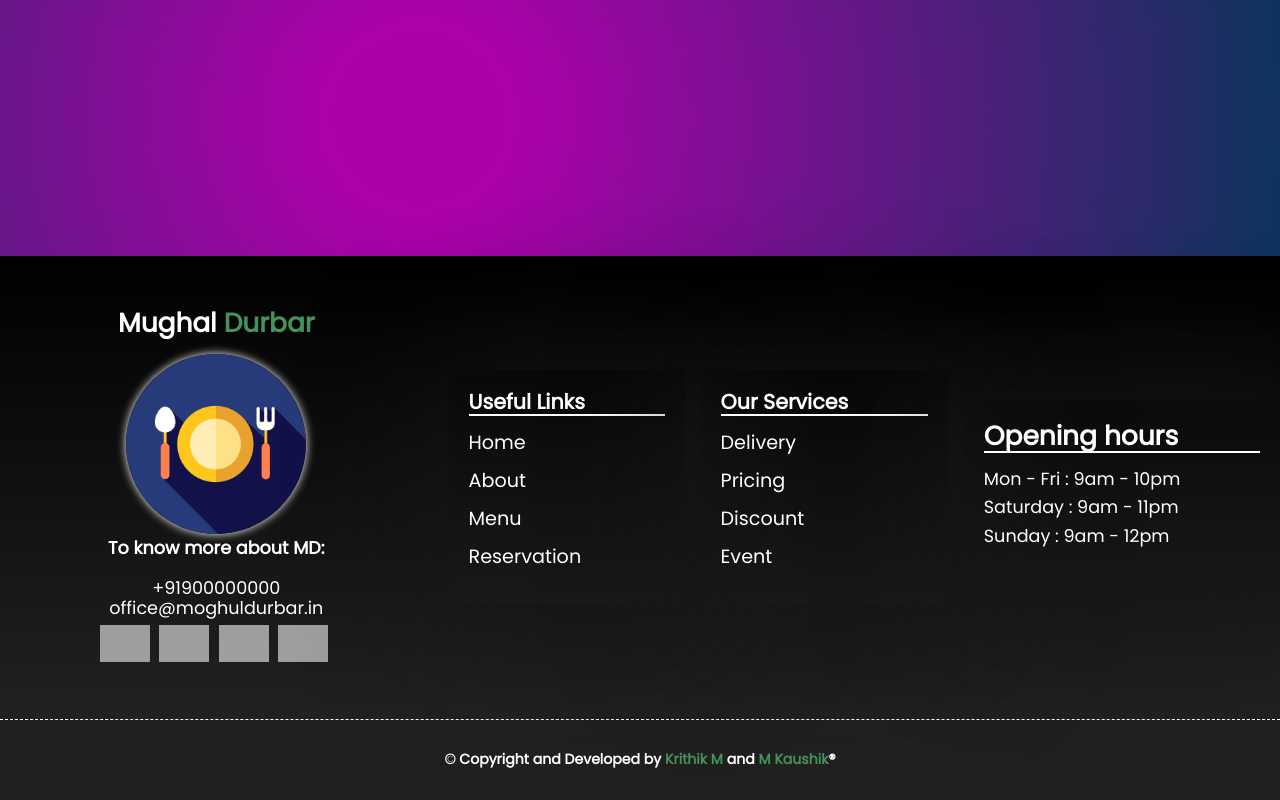
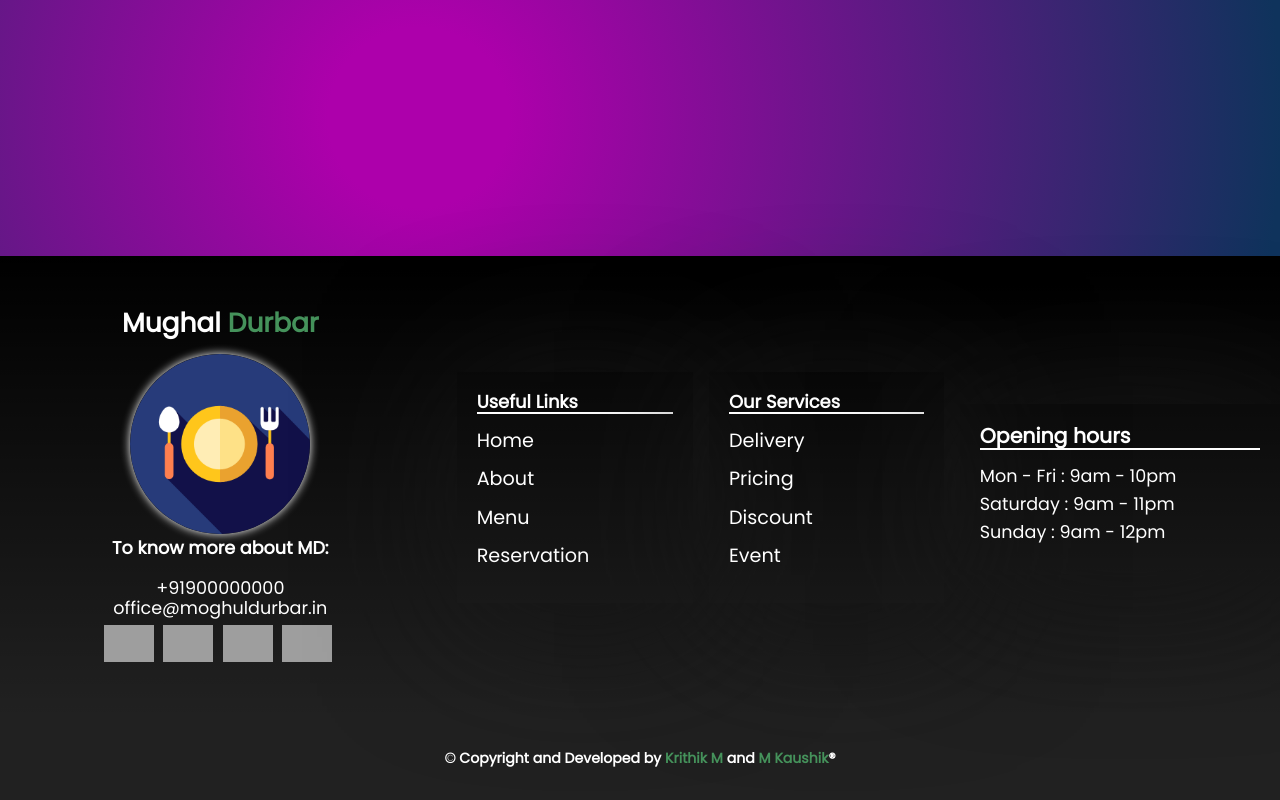
Before and after one commit to Krithik-m-codes/moghul-durbar, a plain HTML site: page index.html in a window 1280 px wide. Shown: the part 3744-4544 px from the top of the page. Drawn offline with Linux system fonts and the light colour scheme; grey boxes are pictures that could not be loaded.

Commit message:
footer final cpr section styles changed

```diff
--- a/css/style.css
+++ b/css/style.css
@@ -315,6 +315,7 @@ footer .foot-col-1 {
 }
 
 .foot-col-2 h3 {
+    font-size: 1.4vw;
     border-bottom: #fff solid 2px;
 }
 
@@ -349,6 +350,7 @@ footer .foot-col-1 {
 }
 
 .foot-col-3 h3 {
+    font-size: 1.4vw;
     border-bottom: #fff solid 2px;
 }
 
@@ -390,6 +392,7 @@ footer .foot-col-1 {
 }
 
 .foot-col-4-1 h2 {
+    font-size: 1.6vw;
     border-bottom: 2px solid #fff;
     margin-bottom: 1rem;
 }
@@ -410,13 +413,14 @@ footer .foot-col-1 {
     width: 100%;
     height: 10vh;
     display: flex;
+    /* background: linear-gradient(to bottom, rgba(255, 0, 0, 0),white, rgb(0, 0, 0)); */
     justify-content: center;
     align-items: center;
     flex-direction: column;
     color: #fff;
-    font-weight: 400;
+    font-weight: 600;
     font-size: 1.2rem;
-    border-top: 1px dashed #fff;
+    /* border-top: 1px solid rgb(160, 226, 27); */
 }
 
 .footer-cpr h2 {
```
